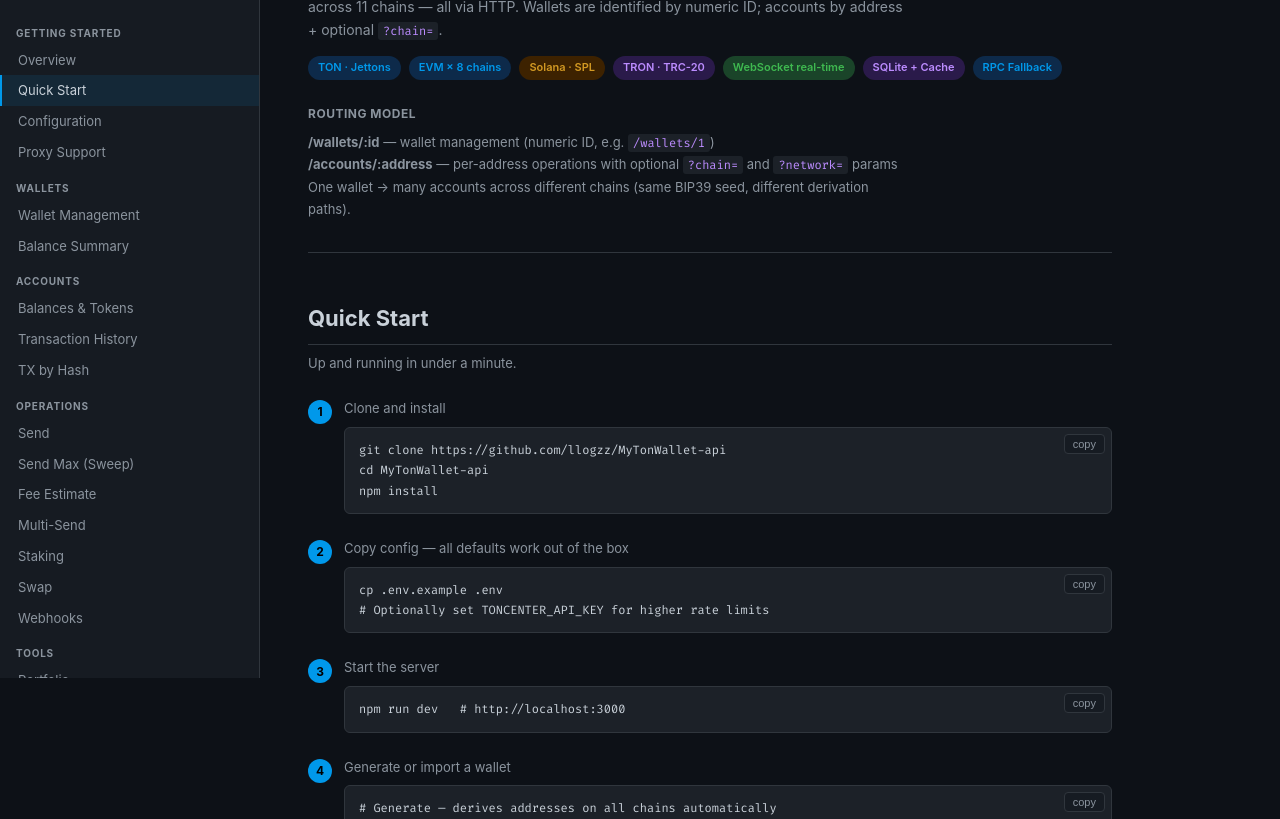
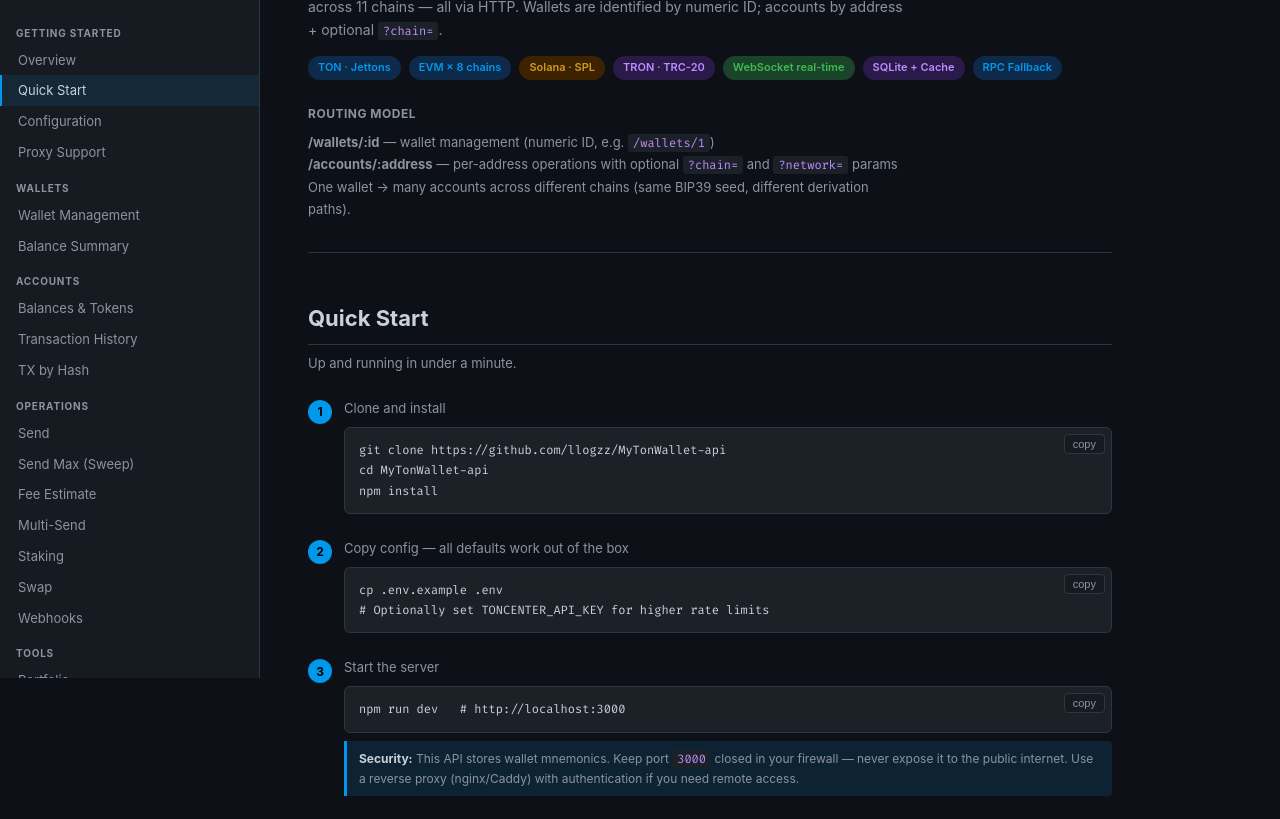
Before and after one commit to Llogzz/MyTonWallet-api, a website: page docs/index.html in a window 1280 px wide. Shown: the part 122-941 px from the top of the page. Drawn offline with Linux system fonts and the light colour scheme.

Commit message:
Trim README setup section, move security note to docs quick start

```diff
--- a/docs/index.html
+++ b/docs/index.html
@@ -105,6 +105,7 @@ npm install</pre></div>
         <div class="qs-step-body">
           <p>Start the server</p>
           <div class="code-wrap"><pre>npm run dev   # http://localhost:3000</pre></div>
+          <div class="note" style="margin-top:8px;"><strong>Security:</strong> This API stores wallet mnemonics. Keep port <code>3000</code> closed in your firewall — never expose it to the public internet. Use a reverse proxy (nginx/Caddy) with authentication if you need remote access.</div>
         </div>
       </div>
       <div class="qs-step">
```
Also changed, not shown: README.md.
